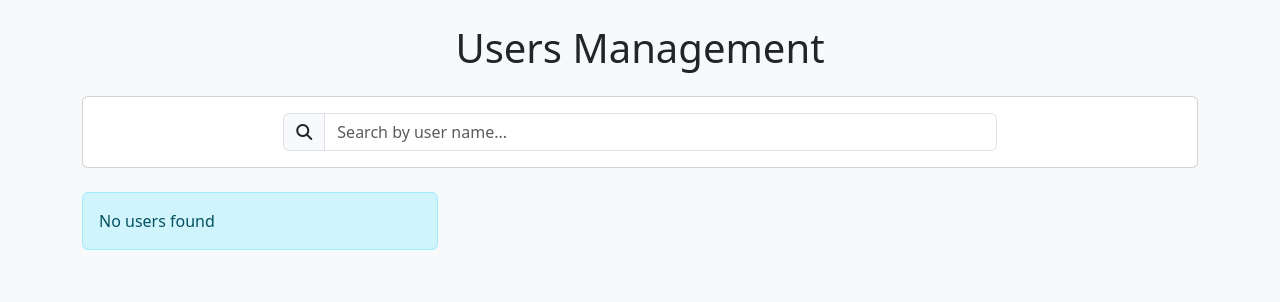
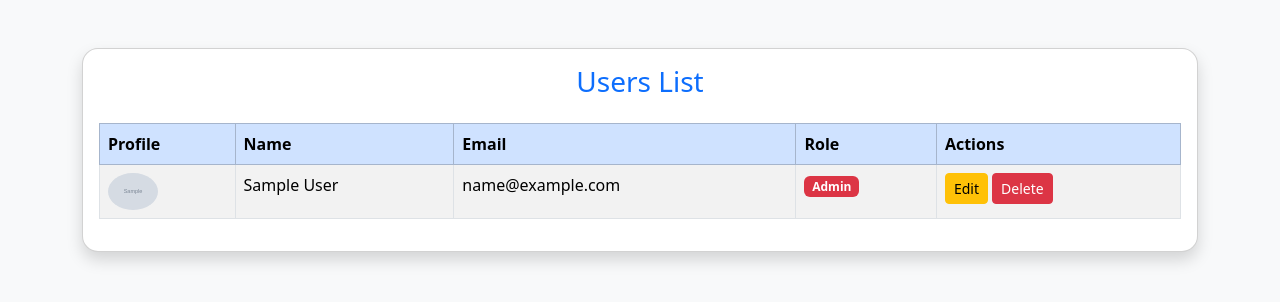
Before and after one commit to aliaa11/CafeteriaPHP_Project, a PHP site: page /dashboard/userCrud/users.php in a window 1280 px wide. Shown: the top 302 px of the page. Run offline with PHP 8.4, Linux system fonts and the light colour scheme; tables that the repository leaves empty or names only in its code hold one stand-in row (values such as "Sample post"); grey boxes marked "Sample" are stand-in pictures.

Commit message:
list and users for admin

```diff
--- a/dashboard/userCrud/users.php
+++ b/dashboard/userCrud/users.php
@@ -1,92 +1,60 @@
+<?php
+include_once __DIR__ . "/../../config/dbConnection.php";
+
+$users = mysqli_query($myConnection, "SELECT * FROM users");
+?>
+
 <!DOCTYPE html>
 <html lang="en">
-  <head>
-    <meta charset="UTF-8" />
-    <meta name="viewport" content="width=device-width, initial-scale=1.0" />
-    <title>Users Management</title>
-    <link href="https://cdn.jsdelivr.net/npm/bootstrap@5.3.0/dist/css/bootstrap.min.css" rel="stylesheet">
-    <link rel="stylesheet" href="https://cdnjs.cloudflare.com/ajax/libs/font-awesome/6.4.0/css/all.min.css" />
-    <link rel="stylesheet" href="../styles/users.css" />
-  </head>
+<head>
+    <meta charset="UTF-8">
+    <title>Users List</title>
+    <link href="https://cdn.jsdelivr.net/npm/bootstrap@5.3.3/dist/css/bootstrap.min.css" rel="stylesheet">
+</head>
+<body class="bg-light">
 
-  <body class="bg-light">
-    <div class="container py-4">
-      <h1 class="text-center mb-4">Users Management</h1>
+<div class="container py-5">
+    <div class="card shadow rounded-4">
+        <div class="card-body">
+            <h3 class="text-center text-primary mb-4">Users List</h3>
 
-      <!-- Search Section -->
-      <div class="card mb-4">
-        <div class="card-body">
-          <div class="row justify-content-center">
-            <div class="col-md-8">
-              <div class="input-group">
-                <span class="input-group-text"><i class="fas fa-search"></i></span>
-                <input type="text" id="search-bar" class="form-control" placeholder="Search by user name...">
-              </div>
-            </div>
-          </div>
+            <table class="table table-bordered table-hover table-striped">
+                <thead class="table-primary">
+                    <tr>
+                        <th>Profile</th>
+                        <th>Name</th>
+                        <th>Email</th>
+                        <th>Role</th>
+                        <th>Actions</th>
+                    </tr>
+                </thead>
+                <tbody>
+                    <?php while ($user = mysqli_fetch_assoc($users)) : ?>
+                        <tr>
+                            <td>
+                                <?php if (!empty($user['profile_pic'])): ?>
+                                    <img src="<?= $user['profile_pic'] ?>" alt="User Pic" width="50" class="rounded-circle">
+                                <?php else: ?>
+                                    <img src="default.png" alt="Default" width="50" class="rounded-circle">
+                                <?php endif; ?>
+                            </td>
+                            <td><?= htmlspecialchars($user['name']) ?></td>
+                            <td><?= htmlspecialchars($user['email']) ?></td>
+                            <td><span class="badge bg-<?= $user['role'] == 'admin' ? 'danger' : 'secondary' ?>">
+                                <?= ucfirst($user['role']) ?></span></td>
+                            <td>
+                                <a href="edit_user.php?id=<?= $user['id'] ?>" class="btn btn-sm btn-warning">Edit</a>
+                                <a href="delete_user.php?id=<?= $user['id'] ?>" class="btn btn-sm btn-danger"
+                                   onclick="return confirm('Are you sure you want to delete this user?')">Delete</a>
+                            </td>
+                        </tr>
+                    <?php endwhile; ?>
+                </tbody>
+            </table>
+
         </div>
-      </div>
+    </div>
+</div>
 
-      <!-- Users List -->
-      <div id="usersDashboard" class="row row-cols-1 row-cols-md-2 row-cols-lg-3 g-4"></div>
-    </div>
-
-    <script src="https://cdn.jsdelivr.net/npm/bootstrap@5.3.0/dist/js/bootstrap.bundle.min.js"></script>
-    <script>
-      const usersDashboard = document.getElementById("usersDashboard");
-      const searchBar = document.getElementById("search-bar");
-
-      function getUsersFromLocalStorage() {
-        return JSON.parse(localStorage.getItem("users")) || [];
-      }
-
-      function renderUsers(filteredUsers) {
-        usersDashboard.innerHTML = "";
-
-        if (filteredUsers.length === 0) {
-          usersDashboard.innerHTML = '<div class="col"><div class="alert alert-info">No users found</div></div>';
-          return;
-        }
-
-        filteredUsers.forEach((user) => {
-          const card = document.createElement("div");
-          card.className = "col";
-          card.innerHTML = `
-            <div class="card h-100">
-              <div class="card-body">
-                <h5 class="card-title">${user.username}</h5>
-                <h6 class="card-subtitle mb-3 text-muted">${user.email || 'No email provided'}</h6>
-
-                <h6 class="mt-3">Purchased Products:</h6>
-                <ul class="list-group list-group-flush">
-                  ${user.products ? user.products.map(product => `
-                    <li class="list-group-item d-flex justify-content-between align-items-center">
-                      ${product.Title}
-                      <span class="badge bg-primary rounded-pill">${product.progressPercentage || 0}%</span>
-                    </li>
-                  `).join('') : '<li class="list-group-item">No products purchased</li>'}
-                </ul>
-              </div>
-              <div class="card-footer bg-transparent">
-                <small class="text-muted">Joined: ${new Date(user.joinDate || Date.now()).toLocaleDateString()}</small>
-              </div>
-            </div>
-          `;
-          usersDashboard.appendChild(card);
-        });
-      }
-
-      const users = getUsersFromLocalStorage();
-      renderUsers(users);
-
-      searchBar.addEventListener("input", (event) => {
-        const searchTerm = event.target.value.toLowerCase();
-        const filteredUsers = users.filter((user) =>
-          user.username.toLowerCase().includes(searchTerm) ||
-          (user.email && user.email.toLowerCase().includes(searchTerm))
-        );
-        renderUsers(filteredUsers);
-      });
-    </script>
-  </body>
+</body>
 </html>
```
Also changed, not shown: dashboard/userCrud/adduser.php (added, +73 -0 lines), dashboard/userCrud/user-admincrud.php (+88 -0 lines).
